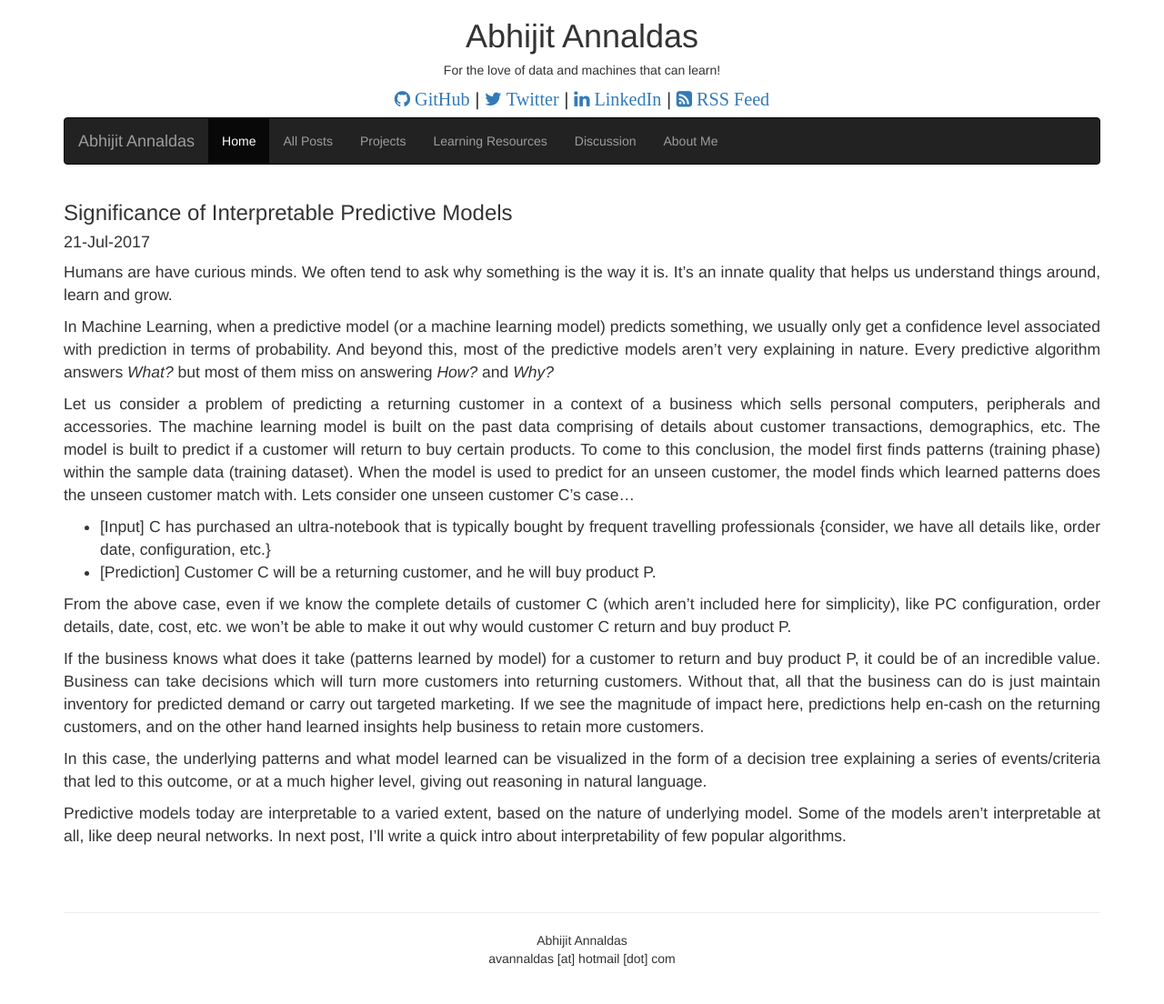
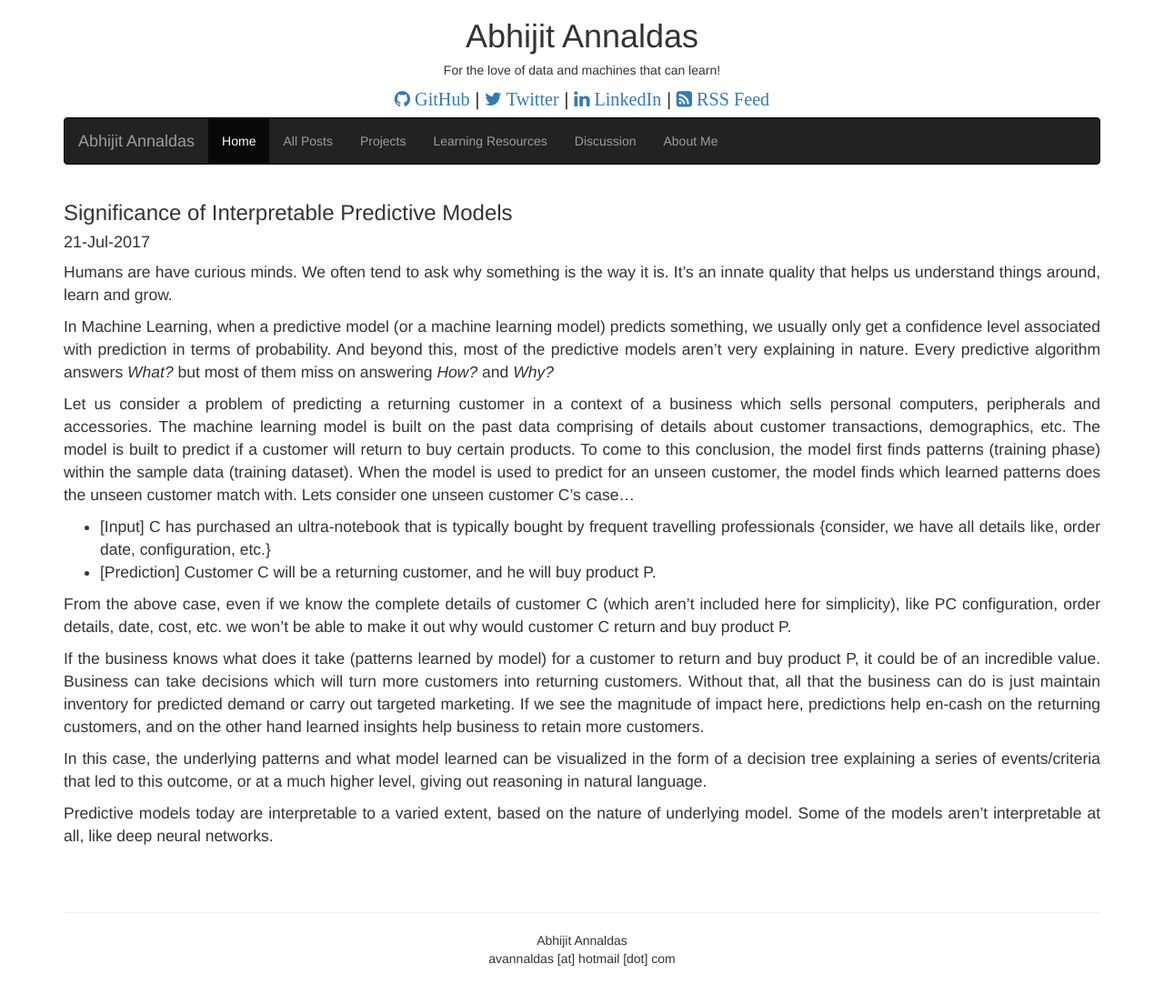
Before and after one commit to devm1023/ML_project, a Jekyll site: the page built from _posts/2017-07-21-significance-of-interpretable-predictive-models.markdown, in a window 1280 px wide. Shown: the whole page at 91% size. Built offline with Jekyll 4.4.1, drawn with Linux system fonts in a browser that asks for light colours; nearby versions of some CDN libraries; comment, search, counter and statistics services are not loaded.

Commit message:
Update 2017-07-21-significance-of-interpretable-predictive-models.markdown

```diff
--- a/_posts/2017-07-21-significance-of-interpretable-predictive-models.markdown
+++ b/_posts/2017-07-21-significance-of-interpretable-predictive-models.markdown
@@ -18,4 +18,4 @@ If the business knows what does it take (patterns learned by model) for a custom
 
 In this case, the underlying patterns and what model learned can be visualized in the form of a decision tree explaining a series of events/criteria that led to this outcome, or at a much higher level, giving out reasoning in natural language.
 
-Predictive models today are interpretable to a varied extent, based on the nature of underlying model. Some of the models aren't interpretable at all, like deep neural networks. In next post, I'll write a quick intro about interpretability of few popular algorithms.
+Predictive models today are interpretable to a varied extent, based on the nature of underlying model. Some of the models aren't interpretable at all, like deep neural networks.
```
